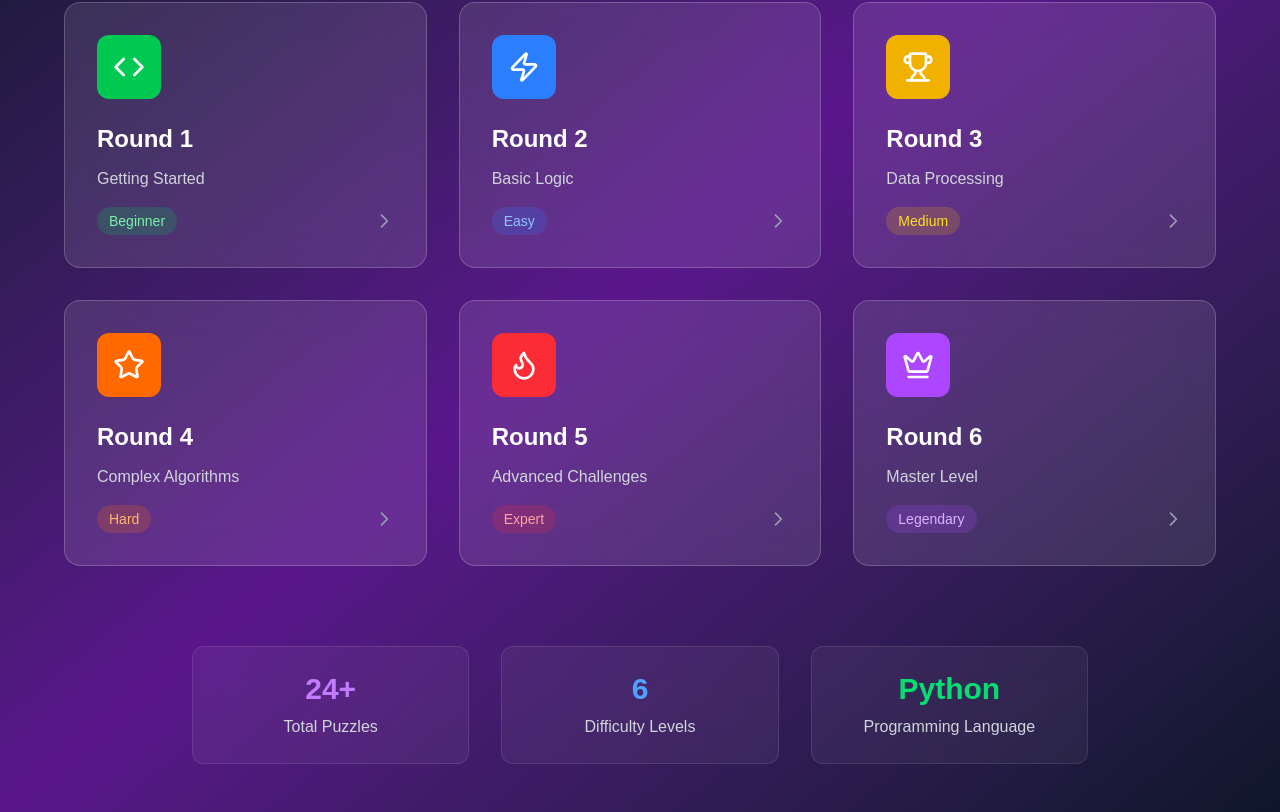
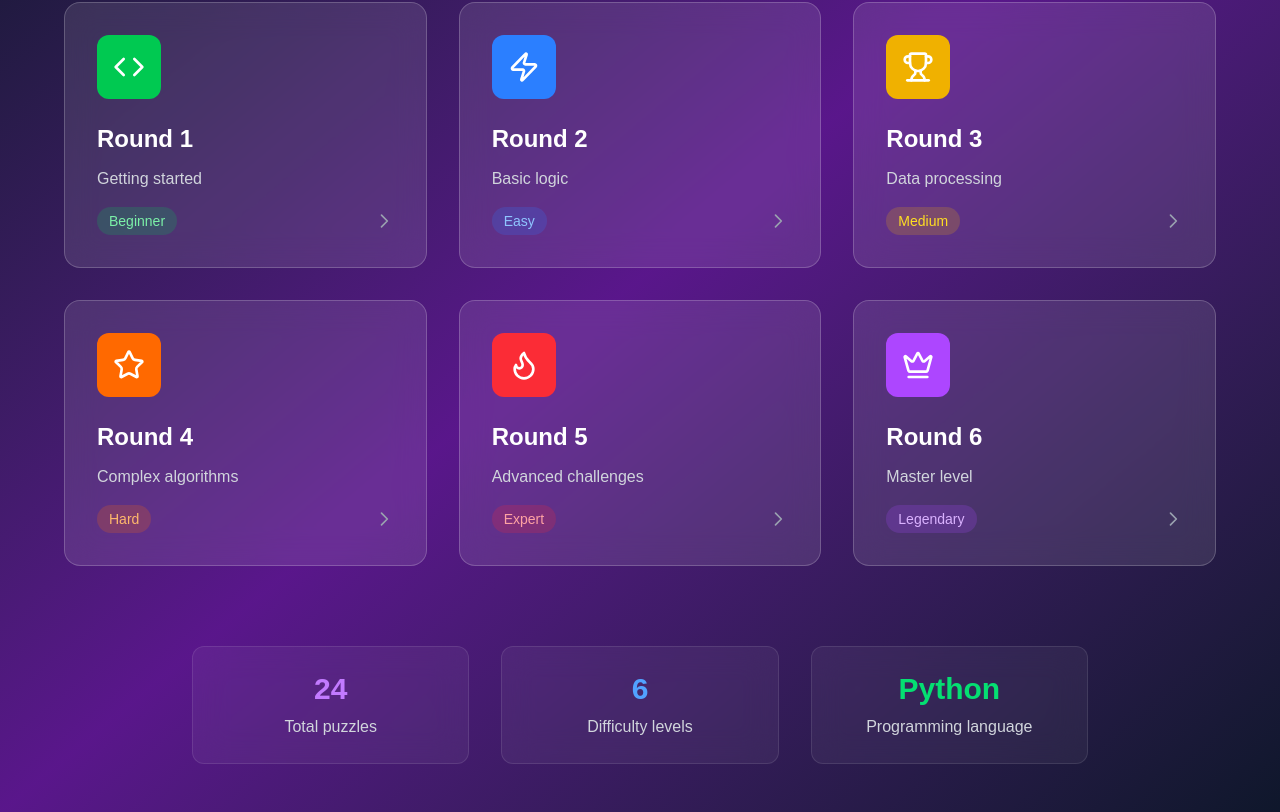
Before and after one commit to Zawaer/coding-puzzle-showcase, a Next.js app: page / in a window 1280 px wide. Shown: the part 254-1066 px from the top of the page. Built offline with nearby package versions, Linux system fonts and the light colour scheme.

Commit message:
Enhance API responses with caching headers and improve loading indicators in puzzle pages

```diff
--- a/app/api/puzzle/route.ts
+++ b/app/api/puzzle/route.ts
@@ -74,5 +74,10 @@ export async function GET(request: NextRequest) {
     ...roundInfo!
   };
 
-  return NextResponse.json(puzzleData);
+  const response = NextResponse.json(puzzleData);
+
+  // Add caching headers for better performance
+  response.headers.set('Cache-Control', 'public, s-maxage=3600, stale-while-revalidate=86400');
+
+  return response;
 }
--- a/app/api/round/route.ts
+++ b/app/api/round/route.ts
@@ -45,12 +45,12 @@ export async function GET(request: NextRequest) {
   }));
 
   const roundInfo = {
-    1: { title: "Round 1: Getting Started", description: "Welcome to your coding journey! These foundational puzzles introduce basic programming concepts.", difficulty: "Beginner", color: "bg-green-500" },
-    2: { title: "Round 2: Basic Logic", description: "Build your logical thinking with these intermediate challenges.", difficulty: "Easy", color: "bg-blue-500" },
-    3: { title: "Round 3: Data Processing", description: "Learn to manipulate and process data effectively.", difficulty: "Medium", color: "bg-yellow-500" },
-    4: { title: "Round 4: Complex Algorithms", description: "Dive into more sophisticated algorithmic thinking.", difficulty: "Hard", color: "bg-orange-500" },
-    5: { title: "Round 5: Advanced Challenges", description: "Push your limits with these expert-level problems.", difficulty: "Expert", color: "bg-red-500" },
-    6: { title: "Round 6: Master Level", description: "The ultimate test of your programming mastery.", difficulty: "Legendary", color: "bg-purple-500" }
+    1: { title: "Round 1: Getting started", description: "Welcome to your coding journey! These foundational puzzles introduce basic programming concepts.", difficulty: "Beginner", color: "bg-green-500" },
+    2: { title: "Round 2: Basic logic", description: "Build your logical thinking with these intermediate challenges.", difficulty: "Easy", color: "bg-blue-500" },
+    3: { title: "Round 3: Data processing", description: "Learn to manipulate and process data effectively.", difficulty: "Medium", color: "bg-yellow-500" },
+    4: { title: "Round 4: Complex algorithms", description: "Dive into more sophisticated algorithmic thinking.", difficulty: "Hard", color: "bg-orange-500" },
+    5: { title: "Round 5: Advanced challenges", description: "Push your limits with these expert-level problems.", difficulty: "Expert", color: "bg-red-500" },
+    6: { title: "Round 6: Master level", description: "The ultimate test of your programming mastery.", difficulty: "Legendary", color: "bg-purple-500" }
   }[roundNumber];
 
   const roundData: RoundData = {
@@ -62,5 +62,10 @@ export async function GET(request: NextRequest) {
     roundNumber
   };
 
-  return NextResponse.json(roundData);
+  const response = NextResponse.json(roundData);
+
+  // Add caching headers for better performance
+  response.headers.set('Cache-Control', 'public, s-maxage=3600, stale-while-revalidate=86400');
+
+  return response;
 }
--- a/app/page.tsx
+++ b/app/page.tsx
@@ -1,13 +1,15 @@
+"use client";
+
 import Link from "next/link";
 import { Code, Zap, Trophy, Star, Flame, Crown } from "lucide-react";
 
 const rounds = [
-  { id: 1, title: "Round 1", description: "Getting Started", difficulty: "Beginner", icon: Code, color: "bg-green-500" },
-  { id: 2, title: "Round 2", description: "Basic Logic", difficulty: "Easy", icon: Zap, color: "bg-blue-500" },
-  { id: 3, title: "Round 3", description: "Data Processing", difficulty: "Medium", icon: Trophy, color: "bg-yellow-500" },
-  { id: 4, title: "Round 4", description: "Complex Algorithms", difficulty: "Hard", icon: Star, color: "bg-orange-500" },
-  { id: 5, title: "Round 5", description: "Advanced Challenges", difficulty: "Expert", icon: Flame, color: "bg-red-500" },
-  { id: 6, title: "Round 6", description: "Master Level", difficulty: "Legendary", icon: Crown, color: "bg-purple-500" },
+  { id: 1, title: "Round 1", description: "Getting started", difficulty: "Beginner", icon: Code, color: "bg-green-500" },
+  { id: 2, title: "Round 2", description: "Basic logic", difficulty: "Easy", icon: Zap, color: "bg-blue-500" },
+  { id: 3, title: "Round 3", description: "Data processing", difficulty: "Medium", icon: Trophy, color: "bg-yellow-500" },
+  { id: 4, title: "Round 4", description: "Complex algorithms", difficulty: "Hard", icon: Star, color: "bg-orange-500" },
+  { id: 5, title: "Round 5", description: "Advanced challenges", difficulty: "Expert", icon: Flame, color: "bg-red-500" },
+  { id: 6, title: "Round 6", description: "Master level", difficulty: "Legendary", icon: Crown, color: "bg-purple-500" },
 ];
 
 export default function Home() {
@@ -33,7 +35,12 @@ export default function Home() {
               <Link
                 key={round.id}
                 href={`/round/${round.id}`}
+                prefetch={true}
                 className="group relative overflow-hidden rounded-2xl bg-white/10 backdrop-blur-lg border border-white/20 hover:border-white/40 transition-all duration-300 hover:scale-105 hover:shadow-2xl cursor-pointer"
+                onMouseEnter={() => {
+                  // Prefetch API data on hover for instant loading
+                  fetch(`/api/round?id=${round.id}`).catch(() => {});
+                }}
               >
                 <div className="p-8">
                   <div className={`w-16 h-16 ${round.color} rounded-xl flex items-center justify-center mb-6 group-hover:scale-110 transition-transform duration-300`}>
@@ -73,16 +80,16 @@ export default function Home() {
         <div className="mt-20 text-center">
           <div className="grid grid-cols-1 md:grid-cols-3 gap-8 max-w-4xl mx-auto">
             <div className="bg-white/5 backdrop-blur-lg rounded-xl p-6 border border-white/10">
-              <div className="text-3xl font-bold text-purple-400 mb-2">24+</div>
-              <div className="text-gray-300">Total Puzzles</div>
+              <div className="text-3xl font-bold text-purple-400 mb-2">24</div>
+              <div className="text-gray-300">Total puzzles</div>
             </div>
             <div className="bg-white/5 backdrop-blur-lg rounded-xl p-6 border border-white/10">
               <div className="text-3xl font-bold text-blue-400 mb-2">6</div>
-              <div className="text-gray-300">Difficulty Levels</div>
+              <div className="text-gray-300">Difficulty levels</div>
             </div>
             <div className="bg-white/5 backdrop-blur-lg rounded-xl p-6 border border-white/10">
               <div className="text-3xl font-bold text-green-400 mb-2">Python</div>
-              <div className="text-gray-300">Programming Language</div>
+              <div className="text-gray-300">Programming language</div>
             </div>
           </div>
         </div>
--- a/app/round/[id]/page.tsx
+++ b/app/round/[id]/page.tsx
@@ -2,7 +2,7 @@
 
 import Link from "next/link";
 import { notFound } from "next/navigation";
-import { ArrowLeft, Code, Play, Clock, Puzzle } from "lucide-react";
+import { ArrowLeft, Code, Play, Clock, Puzzle, Loader2 } from "lucide-react";
 import { use, useEffect, useState } from "react";
 
 interface Puzzle {
@@ -48,7 +48,7 @@ export default function RoundPage({ params }: { params: Promise<{ id: string }>
   if (loading) {
     return (
       <div className="min-h-screen bg-gradient-to-br from-slate-900 via-purple-900 to-slate-900 flex items-center justify-center">
-        <div className="text-white text-xl">Loading round...</div>
+        <Loader2 className="w-12 h-12 text-purple-400 animate-spin" />
       </div>
     );
   }
@@ -111,7 +111,12 @@ export default function RoundPage({ params }: { params: Promise<{ id: string }>
             <Link
               key={puzzle.filename}
               href={`/round/${resolvedParams.id}/puzzle/${puzzle.filename}`}
+              prefetch={true}
               className="group relative overflow-hidden rounded-2xl bg-white/10 backdrop-blur-lg border border-white/20 hover:border-white/40 transition-all duration-300 hover:scale-105 hover:shadow-2xl cursor-pointer"
+              onMouseEnter={() => {
+                // Prefetch API data on hover for instant loading
+                fetch(`/api/puzzle?round=${resolvedParams.id}&puzzle=${puzzle.filename}`).catch(() => {});
+              }}
             >
               <div className="p-6">
                 <div className="flex items-center justify-between mb-4">
@@ -135,7 +140,7 @@ export default function RoundPage({ params }: { params: Promise<{ id: string }>
                   </div>
                   <div className="flex items-center text-gray-400 group-hover:text-white transition-colors">
                     <Play className="w-4 h-4 mr-1" />
-                    Solve
+                    Try
                   </div>
                 </div>
               </div>
@@ -160,7 +165,14 @@ export default function RoundPage({ params }: { params: Promise<{ id: string }>
                 <div className="text-gray-300 text-sm">Difficulty</div>
               </div>
               <div>
-                <div className="text-2xl font-bold text-green-400 mb-2">~30min</div>
+                <div className="text-2xl font-bold text-green-400 mb-2">
+                  {roundData.roundNumber === 1 ? '~30min' :
+                   roundData.roundNumber === 2 ? '~30min' :
+                   roundData.roundNumber === 3 ? '~1h' :
+                   roundData.roundNumber === 4 ? '~1h' :
+                   roundData.roundNumber === 5 ? '~1h 30min' :
+                   '~2h'}
+                </div>
                 <div className="text-gray-300 text-sm">Est. time</div>
               </div>
             </div>
--- a/app/round/[id]/puzzle/[puzzle]/page.tsx
+++ b/app/round/[id]/puzzle/[puzzle]/page.tsx
@@ -22,6 +22,7 @@ export default function PuzzlePage({ params }: { params: Promise<{ id: string; p
   const [puzzleData, setPuzzleData] = useState<PuzzleData | null>(null);
   const [loading, setLoading] = useState(true);
   const [error, setError] = useState<string | null>(null);
+  const [copyFeedback, setCopyFeedback] = useState(false);
 
   useEffect(() => {
     const fetchPuzzleData = async () => {
@@ -52,12 +53,11 @@ export default function PuzzlePage({ params }: { params: Promise<{ id: string; p
             className="inline-flex items-center text-gray-300 hover:text-white transition-colors cursor-pointer"
           >
             <ArrowLeft className="w-4 h-4 mr-2" />
-            Back to Round {resolvedParams.id}
+            Back
           </Link>
         </div>
-        <div className="flex items-center gap-3 text-white text-xl">
-          <Loader2 className="w-8 h-8 animate-spin" />
-          Loading puzzle...
+        <div className="flex items-center justify-center">
+          <Loader2 className="w-12 h-12 text-purple-400 animate-spin" />
         </div>
       </div>
     );
@@ -79,7 +79,8 @@ export default function PuzzlePage({ params }: { params: Promise<{ id: string; p
   const copyToClipboard = async () => {
     try {
       await navigator.clipboard.writeText(puzzleData.code);
-      // You could add a toast notification here
+      setCopyFeedback(true);
+      setTimeout(() => setCopyFeedback(false), 2000);
     } catch (err) {
       console.error('Failed to copy code:', err);
     }
@@ -151,6 +152,7 @@ export default function PuzzlePage({ params }: { params: Promise<{ id: string; p
 
               {/* Action Buttons */}
               <div className="space-y-3">
+                <div className="relative">
                   <button
                     onClick={copyToClipboard}
                     className="w-full flex items-center justify-center gap-2 bg-purple-600 hover:bg-purple-700 text-white py-3 px-4 rounded-lg transition-colors cursor-pointer"
@@ -158,6 +160,12 @@ export default function PuzzlePage({ params }: { params: Promise<{ id: string; p
                     <Copy className="w-4 h-4" />
                     Copy code
                   </button>
+                  {copyFeedback && (
+                    <div className="absolute -top-10 left-1/2 transform -translate-x-1/2 bg-green-600 text-white px-3 py-1 rounded text-sm whitespace-nowrap">
+                      Code copied!
+                    </div>
+                  )}
+                </div>
                 <button
                   onClick={downloadCode}
                   className="w-full flex items-center justify-center gap-2 bg-gray-600 hover:bg-gray-700 text-white py-3 px-4 rounded-lg transition-colors cursor-pointer"
@@ -225,7 +233,7 @@ export default function PuzzlePage({ params }: { params: Promise<{ id: string; p
                     Output
                   </label>
                   <div className="w-full h-32 bg-black/30 border border-white/20 rounded-lg p-3 text-gray-400 font-mono text-sm">
-                    Click "Run code" to execute the puzzle and see the output...
+                    Click &quot;Run code&quot; to execute the puzzle and see the output...
                     <br />
                     <br />
                     <span className="text-yellow-400">Note:</span> Python runtime will be implemented in a future update.
```
Lines whose indentation alone changed are shown as unchanged.
